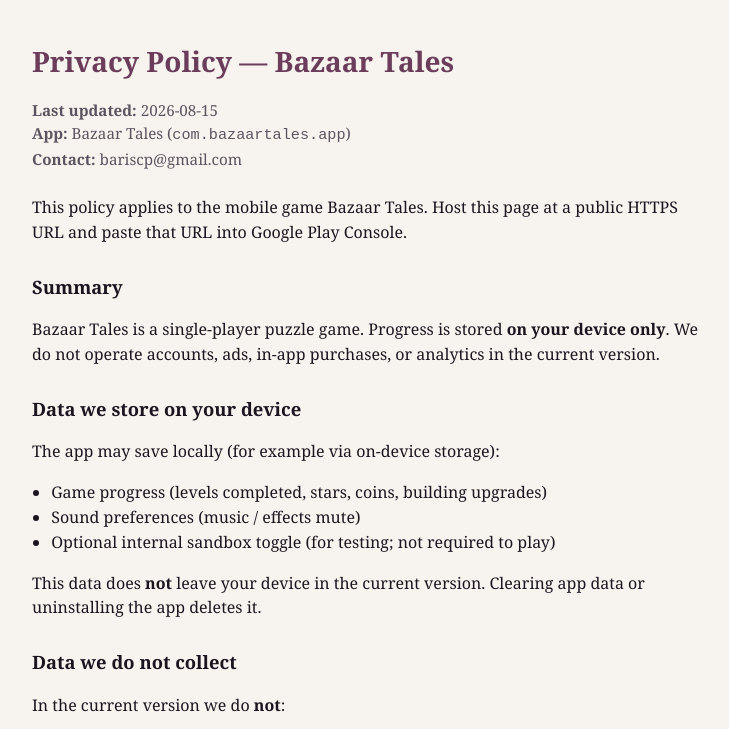
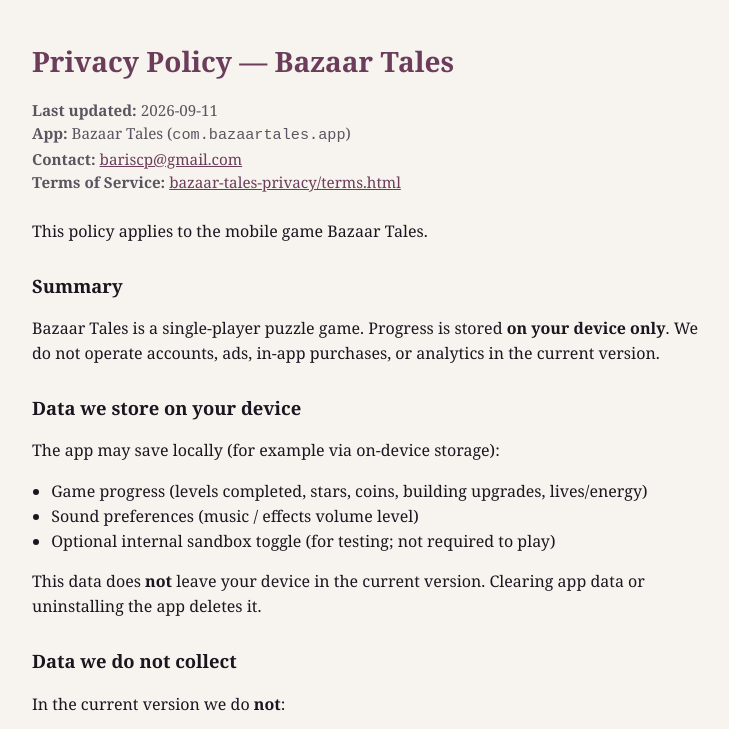
Before and after one commit to BarisCanPol/bazaar-tales-privacy, a plain HTML site: page index.html in a window 1280 px wide. Shown: the top 729 px of the page, without its empty margins (272-1001 px from the left). Drawn offline with Linux system fonts and the light colour scheme.

Commit message:
Update contact information and last updated date

```diff
--- a/index.html
+++ b/index.html
@@ -36,14 +36,14 @@
   <main>
     <h1>Privacy Policy — Bazaar Tales</h1>
     <p class="meta">
-      <strong>Last updated:</strong> 2026-08-15<br />
+      <strong>Last updated:</strong> 2026-09-11<br />
       <strong>App:</strong> Bazaar Tales (<code>com.bazaartales.app</code>)<br />
-      <strong>Contact:</strong> <span id="contact">bariscp@gmail.com</span>
+      <strong>Contact:</strong> <a href="mailto:bariscp@gmail.com">bariscp@gmail.com</a><br />
+      <strong>Terms of Service:</strong> <a href="terms.html">bazaar-tales-privacy/terms.html</a>
     </p>
 
     <p>
-      This policy applies to the mobile game Bazaar Tales. Host this page at a public HTTPS URL
-      and paste that URL into Google Play Console.
+      This policy applies to the mobile game Bazaar Tales.
     </p>
 
     <h2>Summary</h2>
@@ -55,8 +55,8 @@
     <h2>Data we store on your device</h2>
     <p>The app may save locally (for example via on-device storage):</p>
     <ul>
-      <li>Game progress (levels completed, stars, coins, building upgrades)</li>
-      <li>Sound preferences (music / effects mute)</li>
+      <li>Game progress (levels completed, stars, coins, building upgrades, lives/energy)</li>
+      <li>Sound preferences (music / effects volume level)</li>
       <li>Optional internal sandbox toggle (for testing; not required to play)</li>
     </ul>
     <p>
@@ -96,7 +96,7 @@
     </p>
 
     <h2>Contact</h2>
-    <p>Questions about this policy: <span id="contact2">bariscp@gmail.com</span>.</p>
+    <p>Questions about this policy: <a href="mailto:bariscp@gmail.com">bariscp@gmail.com</a>.</p>
   </main>
 </body>
 </html>
```
